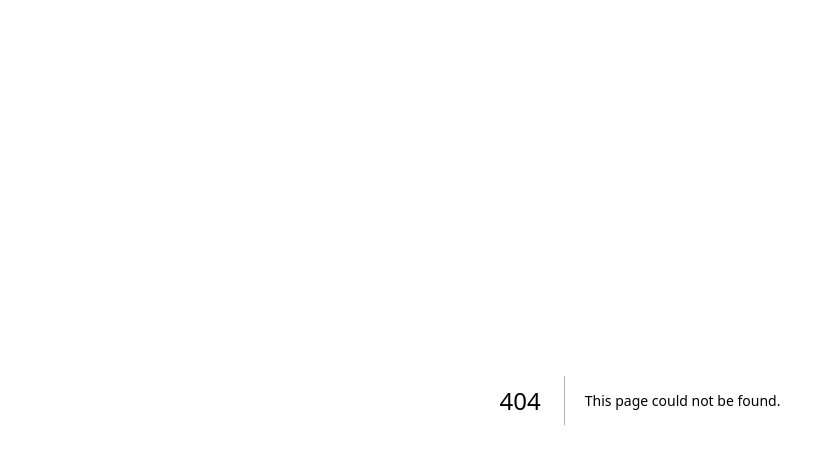
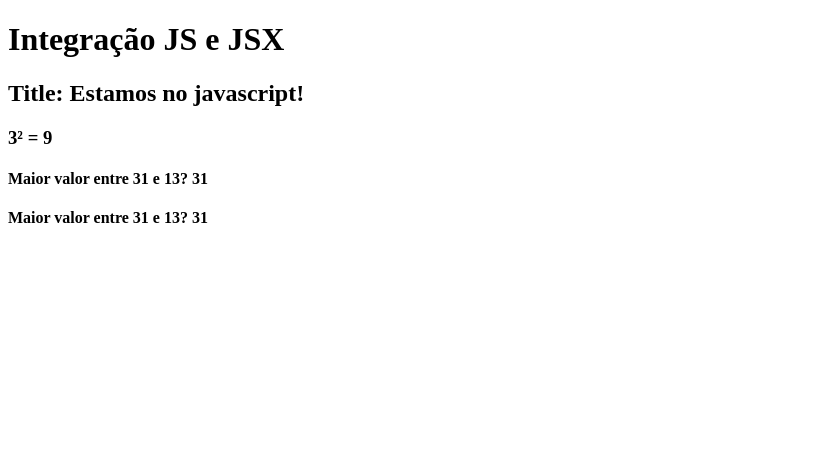
Before and after one commit to vanderson22/curso-react-nextjs, a Next.js app: page /basicos/jsx4 in a window 1280 px wide. Before the commit this address had no page. Shown: the top 464 px of the page, without its empty margins (0-835 px from the left). Built offline with nearby package versions, Linux system fonts and the light colour scheme.

Commit message:
interpolação - utilizar valores

```diff
--- /dev/null
+++ b/pages/basicos/jsx4.jsx
@@ -0,0 +1,25 @@
+
+
+
+export default function jsx4(){
+
+    const subTitle = "Estamos no javascript!";
+    return (
+        <div>
+            <h1>
+                Integração JS e JSX
+            </h1>
+            <h2>
+                Title: {subTitle}
+            </h2>
+            <h3>3² = {3 * 3}</h3>
+            <h4>Maior valor entre 31 e 13? {Math.max(13, 31)}</h4>
+            <h4>Maior valor entre 31 e 13? {maiorValor(13, 31)}</h4>
+        </div>
+    )
+}
+
+
+  function maiorValor(val1 , val2){
+        return Math.max(val1, val2);
+  }
```
